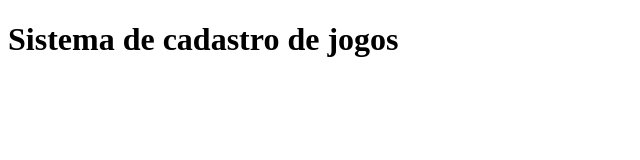
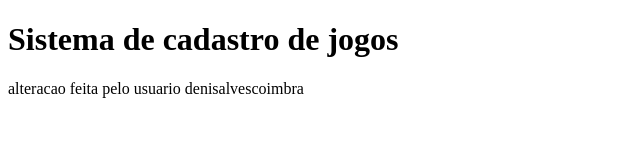
Before and after one commit to ealvesgomes/sistema-de-cadastro, a plain HTML site: page index.html in a window 1280 px wide. Shown: the whole page, without its empty margins (0-640 px from the left). Drawn offline with Linux system fonts and the light colour scheme.

Commit message:
adicionado paragrafo

```diff
--- a/index.html
+++ b/index.html
@@ -8,6 +8,7 @@
 </head>
 <body>
     <h1>Sistema de cadastro de jogos</h1>
+    <p>alteracao feita pelo usuario denisalvescoimbra</p>
     <script src="app.js">
 
     </script>
```
